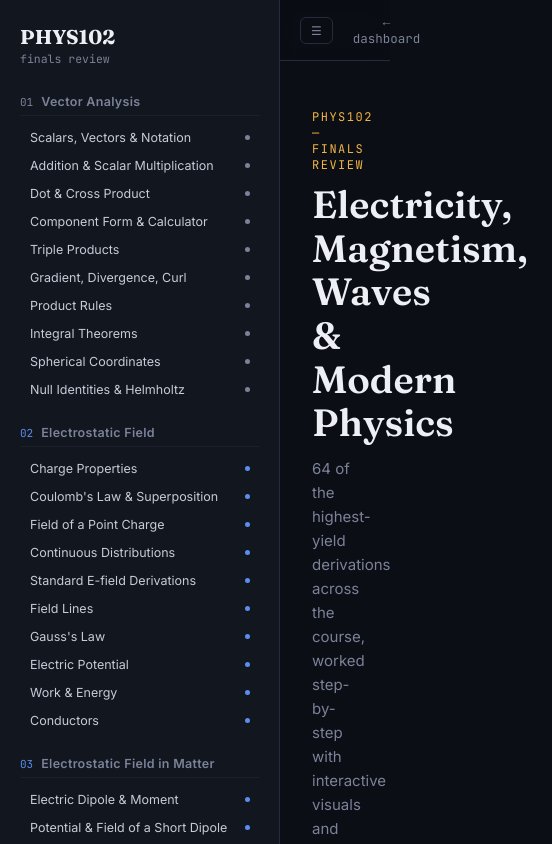
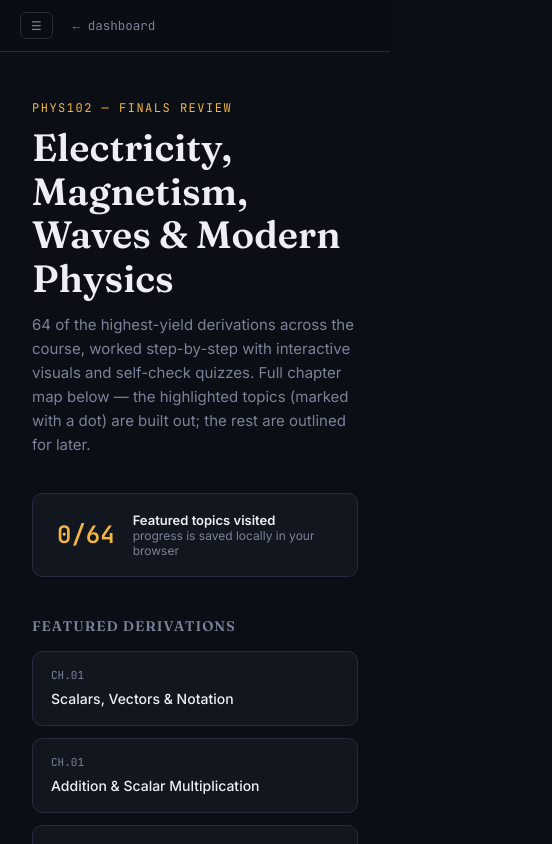
Before and after one commit to aryan2-7/SEM-2-finals, a React (Vite) app in the folder PHYS102/phys102-interactive-review/: page / in a window 390 px wide. Shown: the top 844 px of the page, 552 px wide, since content can reach past the window. Built offline with nearby package versions, Linux system fonts and the light colour scheme.

Commit message:
sidebar defaults closed and auto-collapses on mobile

```diff
--- a/PHYS102/phys102-interactive-review/src/App.tsx
+++ b/PHYS102/phys102-interactive-review/src/App.tsx
@@ -144,11 +144,15 @@ const aliasRedirect: Record<string, string> = {
   'lenz-law': 'faraday-law',
 };
 
+const MOBILE_BREAKPOINT = 860;
+
 function AppShell() {
   const navigate = useNavigate();
   const { topicId } = useParams<{ topicId: string }>();
   const active = topicId ?? 'home';
-  const [sidebarOpen, setSidebarOpen] = useState(true);
+  const [sidebarOpen, setSidebarOpen] = useState(
+    () => typeof window === 'undefined' || window.innerWidth > MOBILE_BREAKPOINT,
+  );
   const [visited, setVisited] = useState<Set<string>>(() => {
     try {
       const raw = localStorage.getItem(STORAGE_KEY);
@@ -173,6 +177,9 @@ function AppShell() {
   function select(id: string) {
     const resolved = aliasRedirect[id] ?? id;
     navigate(resolved === 'home' ? '/' : `/${resolved}`);
+    if (typeof window !== 'undefined' && window.innerWidth <= MOBILE_BREAKPOINT) {
+      setSidebarOpen(false);
+    }
   }
 
   const resolvedActive = aliasRedirect[active] ?? active;
```
